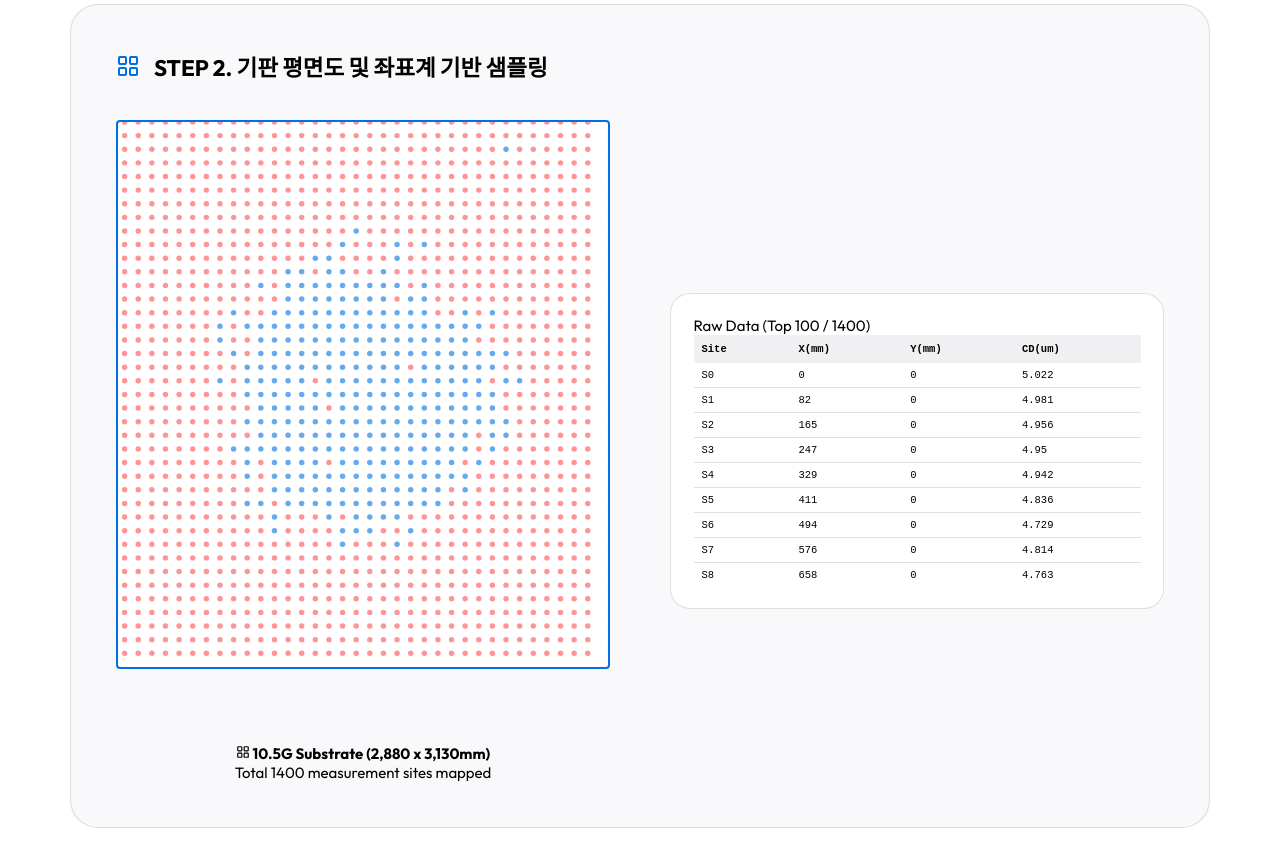
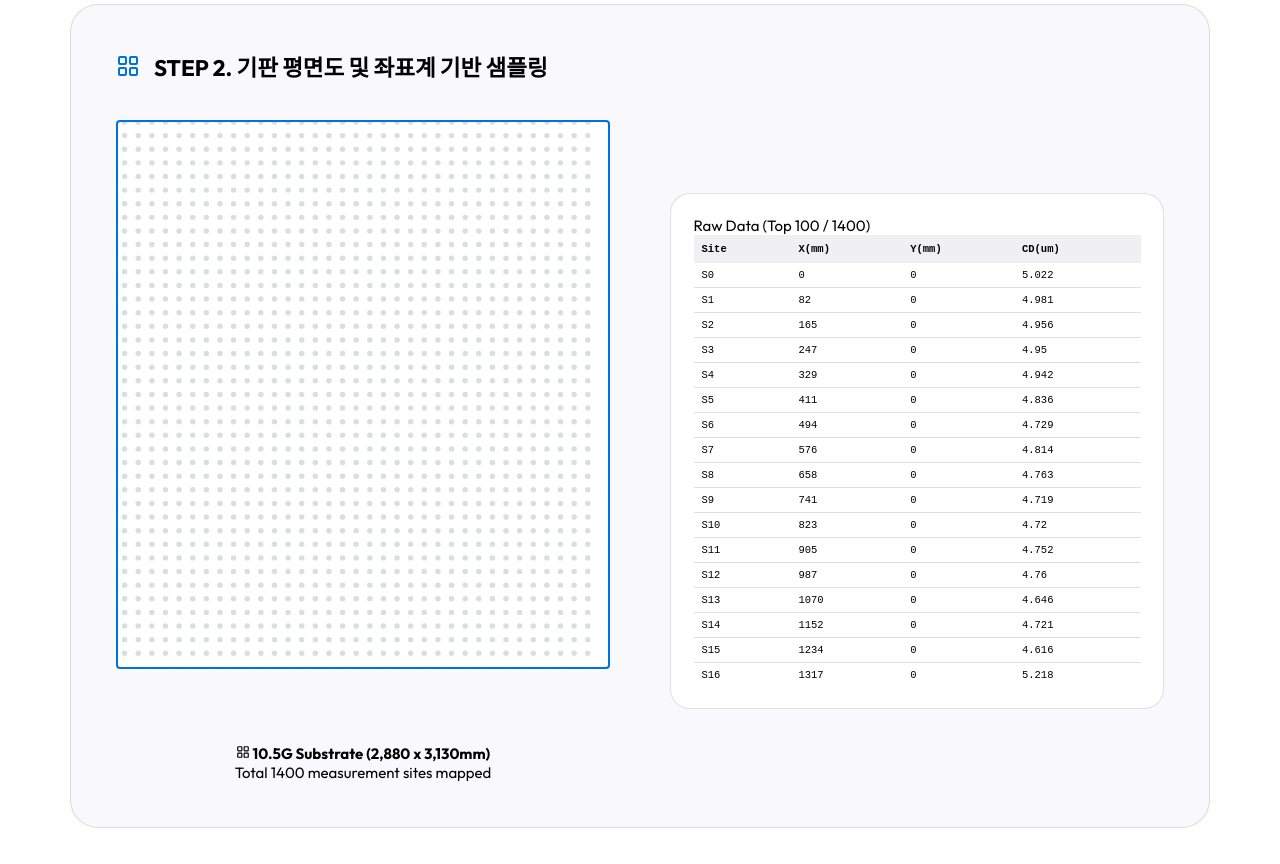
Before and after one commit to heekeunlee/lecture_assist001, a React (Vite) app: page / in a window 1280 px wide. Shown: the part 1040-1904 px from the top of the page. Built offline with nearby package versions, Linux system fonts and the light colour scheme; the HTML template or start-up script is replaced by a standard one.

Commit message:
Step 2: Set points to light gray and increase table height

```diff
--- a/src/ProcessAnalysis.tsx
+++ b/src/ProcessAnalysis.tsx
@@ -144,8 +144,8 @@ const GlassPlanView = ({ data }: { data: CDData[] }) => (
             cx={d.col}
             cy={d.row}
             r="0.2"
-            fill={Math.abs(d.deviation) > 0.4 ? "#ff4d4d" : "var(--accent)"}
-            opacity="0.6"
+            fill="#d1d5db"
+            opacity="0.8"
           />
         ))}
       </svg>
@@ -433,7 +433,7 @@ const ProcessAnalysis = () => {
         .plan-info { text-align: center; margin-top: 5rem; }
 
         .data-table-preview { background: var(--bg-primary); border: 1px solid var(--border); border-radius: 20px; padding: 1.5rem; }
-        .scroll-table-box { max-height: 250px; overflow-y: auto; }
+        .scroll-table-box { max-height: 450px; overflow-y: auto; }
         .mini-table { width: 100%; border-collapse: collapse; font-family: monospace; font-size: 0.7rem; }
         .mini-table th { position: sticky; top: 0; background: var(--bg-secondary); padding: 8px; text-align: left; }
         .mini-table td { padding: 6px 8px; border-bottom: 1px solid var(--border); }
```
